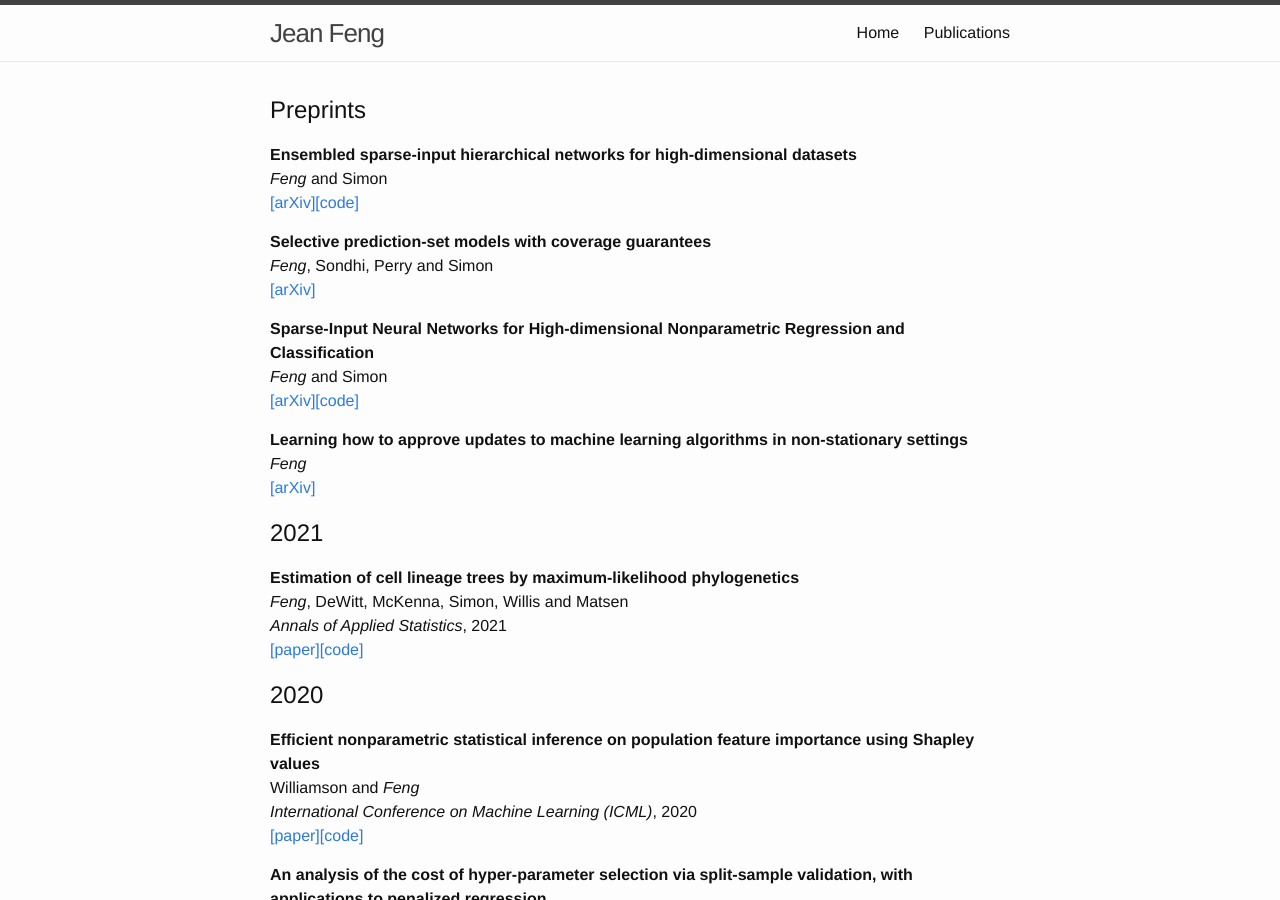
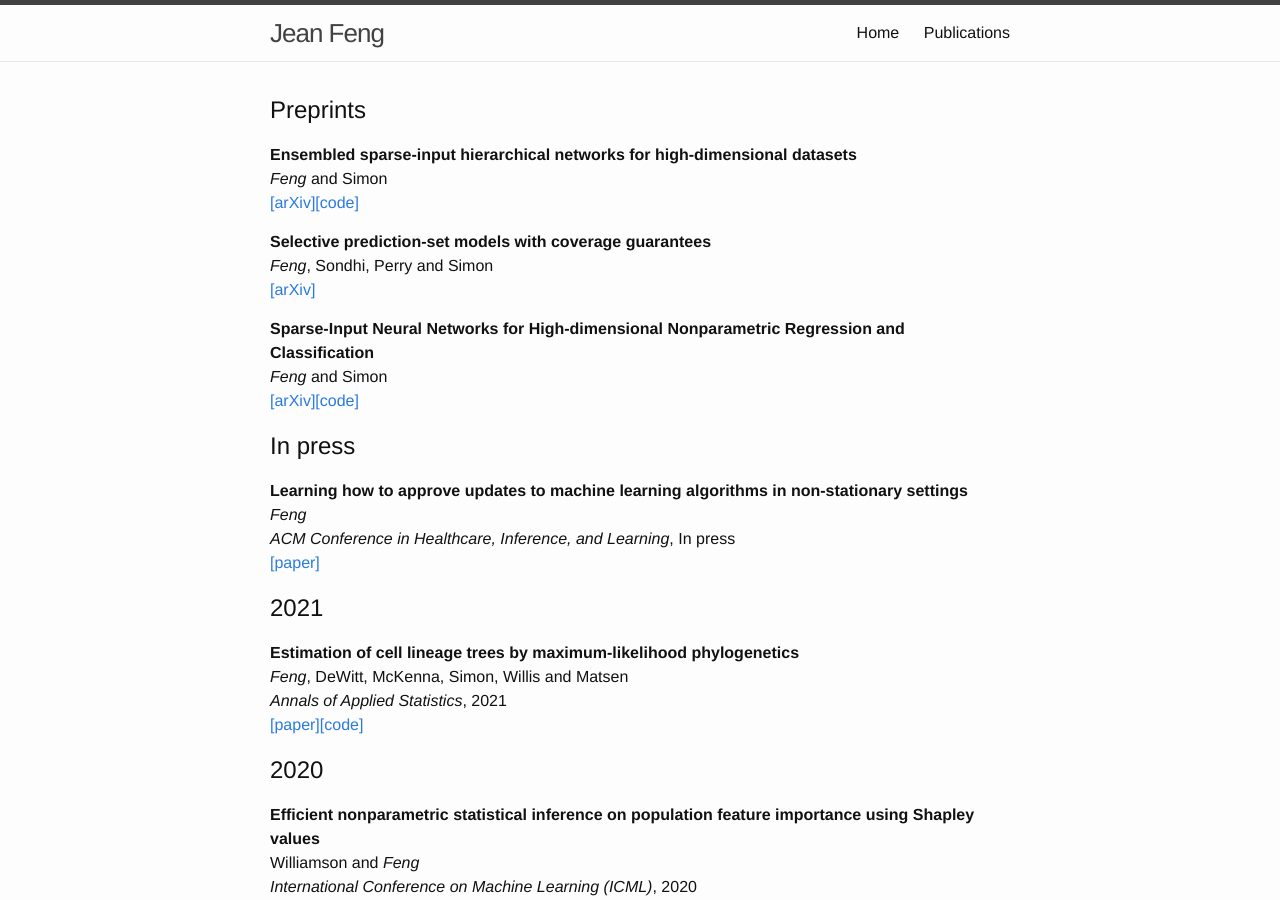
Before and after one commit to jjfeng/jjfeng.github.io, a Jekyll site: the page built from publications.md, in a window 1280 px wide and 900 px high. Built offline with Jekyll 4.4.1, drawn with Linux system fonts in a browser that asks for light colours.

Commit message:
update journal

```diff
--- a/publications.bib
+++ b/publications.bib
@@ -104,6 +104,7 @@
   month         =  dec,
   year          =  2021,
   note          = "In press",
+  journal = "ACM Conference in Healthcare, Inference, and Learning",
   url           = "http://arxiv.org/abs/2012.07278",
   archivePrefix = "arXiv",
   primaryClass  = "stat.ML",
--- a/publications.md
+++ b/publications.md
@@ -16,9 +16,11 @@ title: Publications
 *Feng* and Simon<br />
 [\[arXiv\]](http://arxiv.org/abs/1711.07592)[\[code\]](https://github.com/jjfeng/spinn)
 
+## In press
 **Learning how to approve updates to machine learning algorithms in non-stationary settings**<br />
 *Feng*<br />
-[\[arXiv\]](http://arxiv.org/abs/2012.07278)
+*ACM Conference in Healthcare, Inference, and Learning*, In press<br />
+[\[paper\]](http://arxiv.org/abs/2012.07278)
 
 ## 2021
 **Estimation of cell lineage trees by maximum-likelihood phylogenetics**<br />
```
